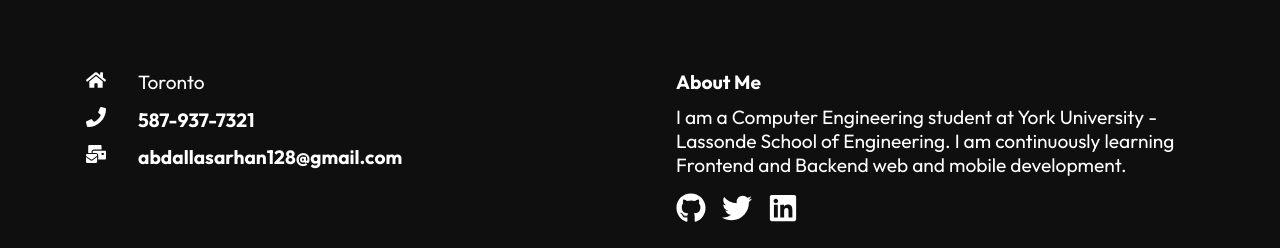
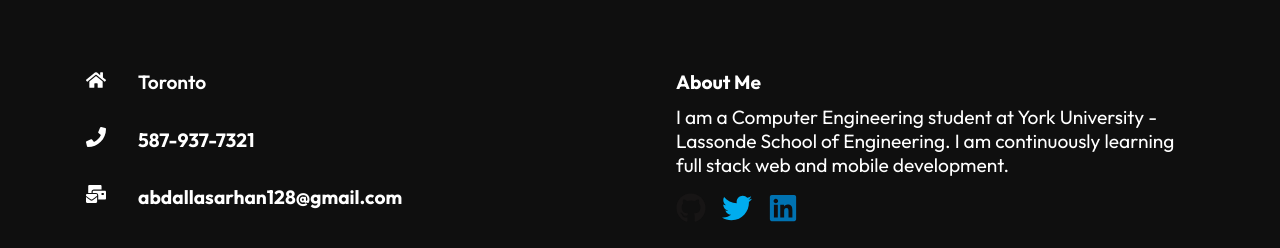
Before and after one commit to AbdallaSarhan/myNewPortfolio, a React (Create React App) app in the folder portfolio/: page / in a window 1280 px wide. Shown: the part 704-952 px from the top of the page. Built offline with nearby package versions, Linux system fonts and the light colour scheme.

Commit message:
footer icon animations

```diff
--- a/portfolio/src/components/Footer.jsx
+++ b/portfolio/src/components/Footer.jsx
@@ -15,13 +15,13 @@ const Footer = () => {
     <div className="footer">
       <div className="footer-container">
         <div className="left">
-          <div className="location">
+          <div className="location" style={{ paddingBottom: 20 }}>
             <FaHome size={20} color="white" style={{ marginRight: "2rem" }} />
             <div>
               <p>Toronto</p>
             </div>
           </div>
-          <div className="phone">
+          <div className="phone" style={{ paddingBottom: 20 }}>
             <h4>
               <FaPhone
                 size={20}
@@ -31,7 +31,7 @@ const Footer = () => {
               587-937-7321
             </h4>
           </div>
-          <div className="email">
+          <div className="email" style={{ paddingBottom: 20 }}>
             <h4>
               <FaMailBulk
                 size={20}
@@ -46,8 +46,8 @@ const Footer = () => {
           <h4>About Me</h4>
           <p>
             I am a Computer Engineering student at York University - Lassonde
-            School of Engineering. I am continuously learning Frontend and
-            Backend web and mobile development.
+            School of Engineering. I am continuously learning full stack web and
+            mobile development.
           </p>
           <div className="social">
             <a
@@ -56,8 +56,9 @@ const Footer = () => {
               href="https://github.com/AbdallaSarhan"
             >
               <FaGithub
+                className="icon"
                 size={30}
-                color="white"
+                color="#171515"
                 style={{ marginRight: "1rem" }}
               />
             </a>
@@ -67,8 +68,9 @@ const Footer = () => {
               href="https://www.twitter.com/abdallaaax"
             >
               <FaTwitter
+                className="icon"
                 size={30}
-                color="white"
+                color="#00acee"
                 style={{ marginRight: "1rem" }}
               />
             </a>
@@ -78,8 +80,9 @@ const Footer = () => {
               href="https://www.linkedin.com/in/abdalla-sarhan-a80330204/"
             >
               <FaLinkedin
+                className="icon"
                 size={30}
-                color="white"
+                color="#0072b1"
                 style={{ marginRight: "1rem" }}
               />
             </a>
--- a/portfolio/src/components/FooterStyles.css
+++ b/portfolio/src/components/FooterStyles.css
@@ -21,6 +21,7 @@
 .location {
   display: flex;
   margin-bottom: 0.8rem;
+  font-weight: 600;
 }
 .location p {
   line-height: 25px;
@@ -48,3 +49,9 @@ p {
     grid-template-columns: 1fr;
   }
 }
+.icon {
+  transition: transform 0.2s;
+}
+.icon:hover {
+  transform: scale(1.5);
+}
```
